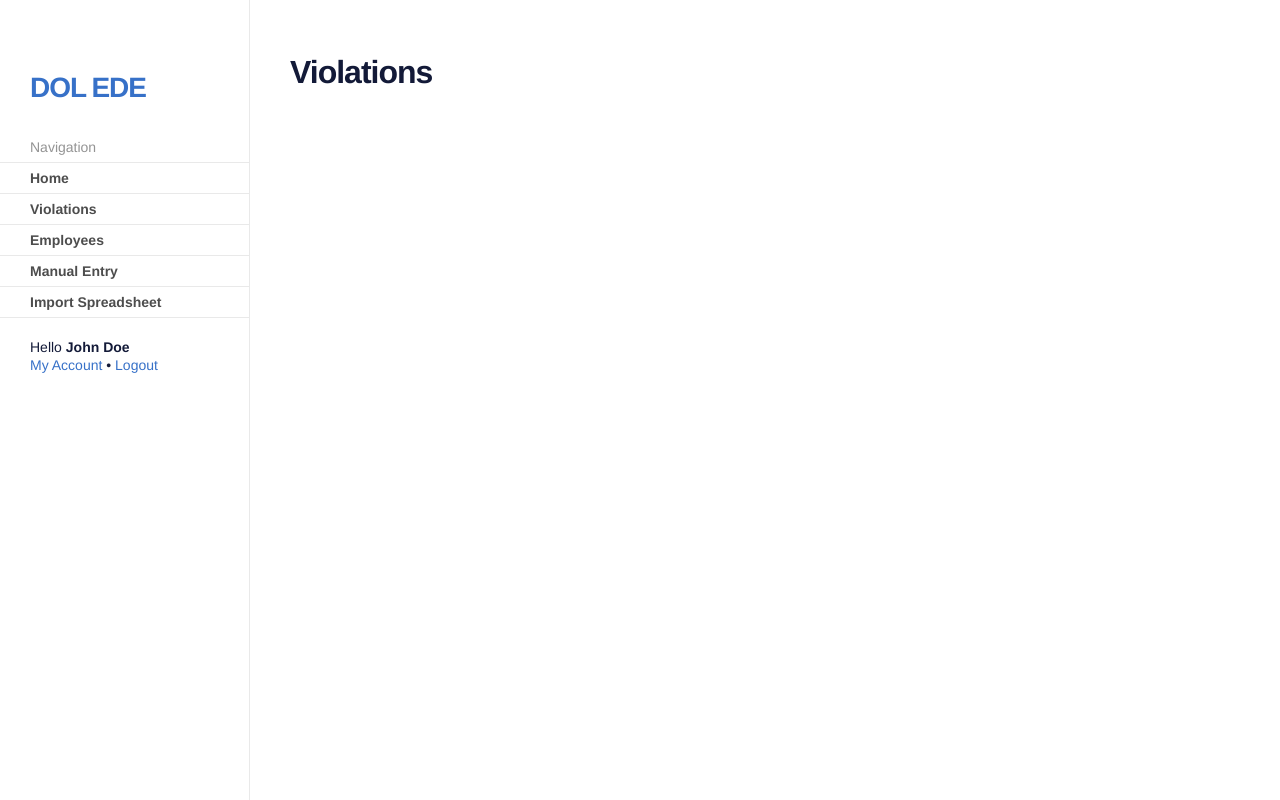
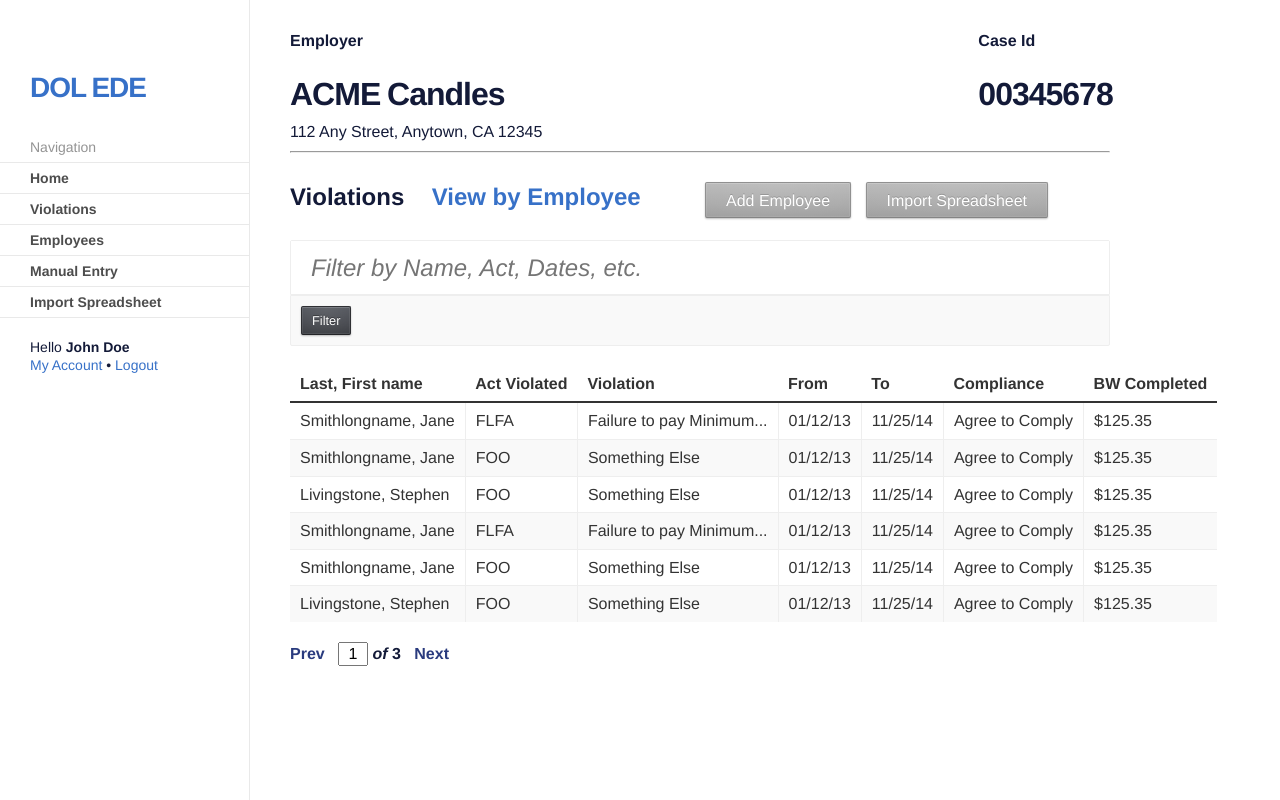
Before and after one commit to USDepartmentofLabor/whd-pws-ede-pop, a Flask app: page /violations in a window 1280 px wide. Run offline with Flask 2, Linux system fonts and the light colour scheme; some libraries are stand-ins or nearby versions.

Commit message:
Flesh out violations page

```diff
--- a/templates/violations.html
+++ b/templates/violations.html
@@ -1,5 +1,131 @@
 {% extends "layout.html" %}
 
 {% block body %}
-  <h1>Violations</h1>
+  <div class="grid-6 gutter-10">
+  	<div class="span-5">
+      <strong>Employer</strong>
+      <h1>ACME Candles</h1>
+    </div>
+  	<div class="span-1">
+      <strong>Case Id</strong>
+      <h1>00345678</h1>
+    </div>
+  </div>
+
+  <div class="grid-6 gutter-10">
+  	<div class="span-5">112 Any Street, Anytown, CA 12345</div>
+  	<div class="span-1"></div>
+  </div>
+
+  <hr />
+
+  <div class="grid-6 gutter-10  ">
+  	<div class="span-1">
+      <h2>Violations</h2>
+    </div>
+  	<div class="span-2"><h3>
+      <h2><a href="#">View by Employee</a></h2>
+    </div>
+    <div class="span-3">
+      <br />
+      <a style="margin-right:10px" class="button-lightgray" href="/manual">Add Employee</a>
+      <a style="margin-right:10px" class="button-lightgray" href="/import">Import Spreadsheet</a>
+    </div>
+  </div>
+
+  <br />
+
+  <div class="grid=6 gutter-10">
+    <div class="span-6">
+      <div class="flakes-search">
+        <input class="search-box search" placeholder="Filter by Name, Act, Dates, etc." autofocus="">
+      </div>
+      <div class="flakes-actions-bar">
+      	<a class="action button-gray smaller" href="#">Filter</a>
+      </div>
+    </div>
+  </div>
+
+  <div class="grid-6 gutter-10">
+    <div class="span-6">
+      <table class="flakes-table">
+      		<colgroup>
+      			<col span="1" style="width:20px">
+      			<col span="1" style="width:40%">
+      		</colgroup>
+      		<thead>
+      			<tr>
+      				<td>Last, First name</td>
+      				<td>Act Violated</td>
+      				<td>Violation</td>
+      				<td>From</td>
+              <td>To</td>
+              <td>Compliance</td>
+              <td>BW Completed</td>
+      			</tr>
+      		</thead>
+      		<tbody>
+      			<tr>
+      			  <td>Smithlongname, Jane</td>
+      			  <td>FLFA</td>
+      			  <td>Failure to pay Minimum...</td>
+      			  <td>01/12/13</td>
+      			  <td>11/25/14</td>
+              <td>Agree to Comply</td>
+              <td>$125.35</td>
+      			</tr>
+      			<tr>
+      			  <td>Smithlongname, Jane</td>
+      			  <td>FOO</td>
+      			  <td>Something Else</td>
+      			  <td>01/12/13</td>
+      			  <td>11/25/14</td>
+              <td>Agree to Comply</td>
+              <td>$125.35</td>
+      			</tr>
+      			<tr>
+      			  <td>Livingstone, Stephen</td>
+      			  <td>FOO</td>
+      			  <td>Something Else</td>
+      			  <td>01/12/13</td>
+      			  <td>11/25/14</td>
+              <td>Agree to Comply</td>
+              <td>$125.35</td>
+      			</tr>
+      			<tr>
+      			  <td>Smithlongname, Jane</td>
+      			  <td>FLFA</td>
+      			  <td>Failure to pay Minimum...</td>
+      			  <td>01/12/13</td>
+      			  <td>11/25/14</td>
+              <td>Agree to Comply</td>
+              <td>$125.35</td>
+      			</tr>
+      			<tr>
+      			  <td>Smithlongname, Jane</td>
+      			  <td>FOO</td>
+      			  <td>Something Else</td>
+      			  <td>01/12/13</td>
+      			  <td>11/25/14</td>
+              <td>Agree to Comply</td>
+              <td>$125.35</td>
+      			</tr>
+      			<tr>
+      			  <td>Livingstone, Stephen</td>
+      			  <td>FOO</td>
+      			  <td>Something Else</td>
+      			  <td>01/12/13</td>
+      			  <td>11/25/14</td>
+              <td>Agree to Comply</td>
+              <td>$125.35</td>
+      			</tr>
+      		</tbody>
+      	</table>
+        <div class="flakes-pagination">
+          <a href="#">Prev</a> &nbsp; <input value="1"> <i>of</i> 3 &nbsp; <a href="#">Next</a>
+        </div>
+    </div>
+  </div>
+
+
 {% endblock %}
```
